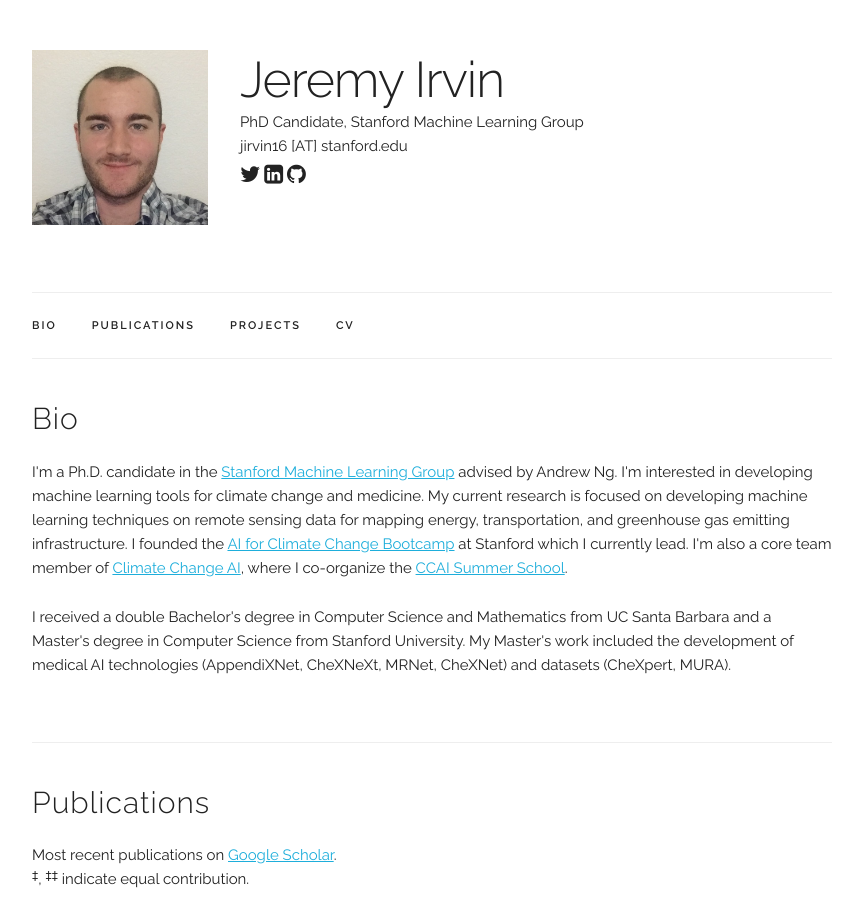
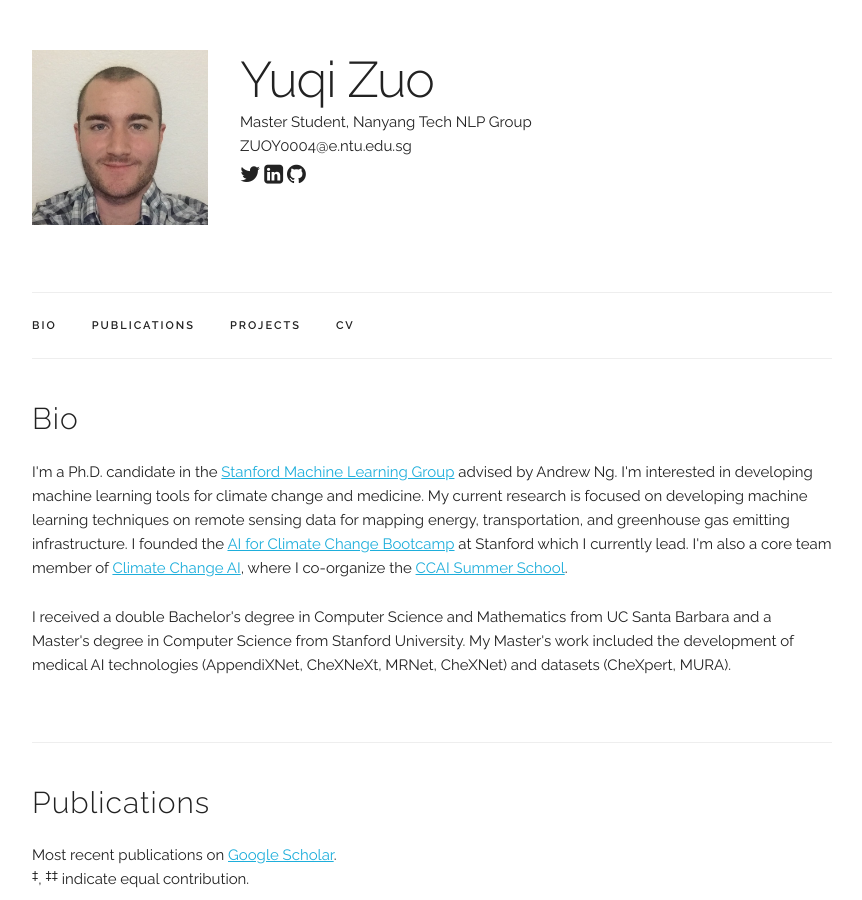
Before and after one commit to zyqdzkd/zyqdzkd.github.io, a Jekyll site: the page built from index.html, in a window 1280 px wide and 900 px high. Shown: the whole window, without its empty margins (208-1070 px from the left). Built offline with Jekyll 4.4.1, drawn with Linux system fonts in a browser that asks for light colours; some of the changed text lies outside the part shown.

Commit message:
Update main_info.yaml

```diff
--- a/_data/main_info.yaml
+++ b/_data/main_info.yaml
@@ -1,6 +1,6 @@
-name: "Jeremy Irvin"
-title: "PhD Candidate, Stanford Machine Learning Group"
-email: "jirvin16 [AT] stanford.edu"
+name: "Yuqi Zuo"
+title: "Master Student, Nanyang Tech NLP Group"
+email: "ZUOY0004@e.ntu.edu.sg"
 profile_pic: "/assets/profile-pics/JeremyIrvin.jpg"
 twitter: "https://twitter.com/jeremy_irvin16"
 linkedin: "https://www.linkedin.com/in/jirvin16/"
```
